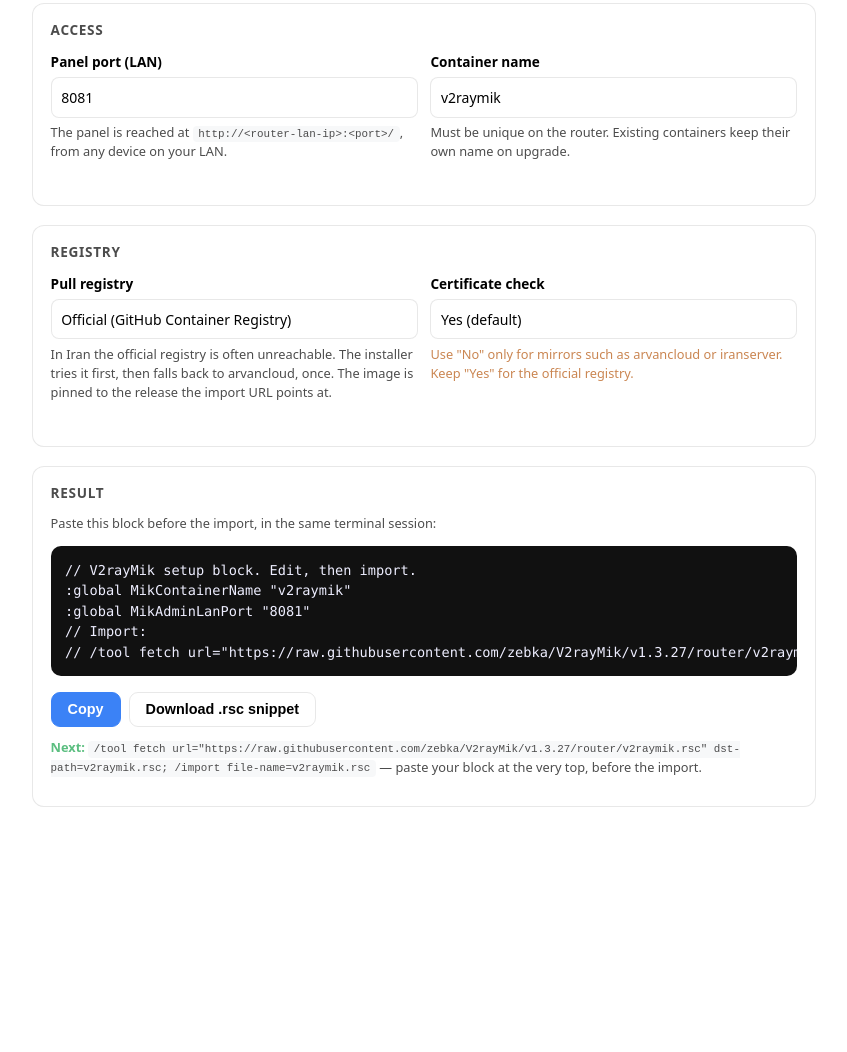
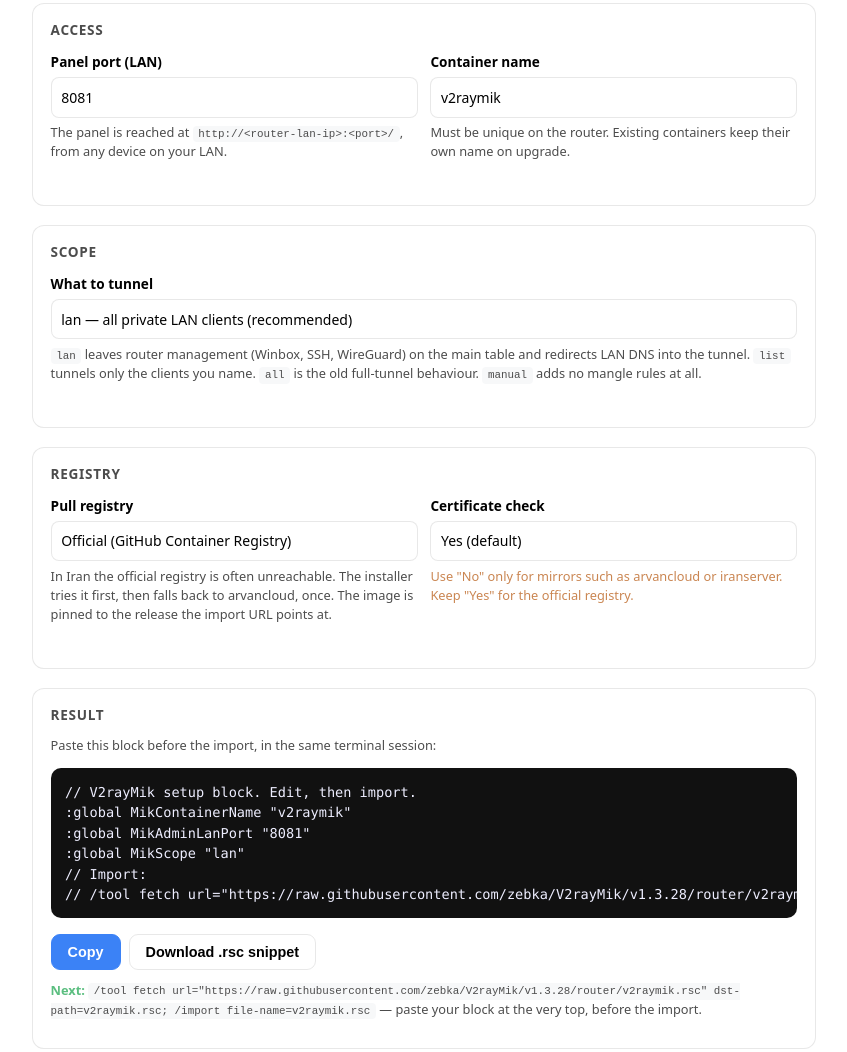
Before and after one commit to zebka/V2rayMik, a plain HTML site: page site/index.html in a window 1280 px wide. Shown: the part 345-1397 px from the top of the page, without its empty margins (216-1063 px from the left). Before the commit the page ends 1195 px from the top, so only its background shows below. Drawn offline with Linux system fonts and the light colour scheme.

Commit message:
release: 1.3.28
Multi-mode routing: MikScope all/lan/list/manual, mik-clients list mode with live Winbox editing, DNS redirect for lan/list, strict-forward accept, safe FastTrack/DNS restore, and four new unit tests.

```diff
--- a/site/index.html
+++ b/site/index.html
@@ -100,6 +100,27 @@
 </div>
 
 <div class="card">
+  <h2>Scope</h2>
+  <div class="row">
+    <div class="field">
+      <label for="scope">What to tunnel</label>
+      <select id="scope">
+        <option value="lan" selected>lan — all private LAN clients (recommended)</option>
+        <option value="list">list — only the selected clients</option>
+        <option value="all">all — LAN and router output (1.3.x default)</option>
+        <option value="manual">manual — plumbing only, write your own rules</option>
+      </select>
+      <p class="hint"><code>lan</code> leaves router management (Winbox, SSH, WireGuard) on the main table and redirects LAN DNS into the tunnel. <code>list</code> tunnels only the clients you name. <code>all</code> is the old full-tunnel behaviour. <code>manual</code> adds no mangle rules at all.</p>
+    </div>
+    <div class="field" id="clientsField" hidden>
+      <label for="clients">Clients to tunnel (list mode)</label>
+      <input id="clients" type="text" placeholder="192.168.10.0/24, 10.20.30.5">
+      <p class="hint">Comma-separated IPs or CIDRs. You can add more later in Winbox under <code>/ip firewall address-list</code>, list <code>mik-clients</code>, without re-importing.</p>
+    </div>
+  </div>
+</div>
+
+<div class="card">
   <h2>Registry</h2>
   <div class="row">
     <div class="field">
@@ -137,7 +158,7 @@
   // The release the import URL points at. The image tag has to be the same
   // version, because the .rsc at that tag pins that version. Bumping the
   // release is a one-line change here and in the URL below.
-  const VERSION = '1.3.27';
+  const VERSION = '1.3.28';
   const IMPORT_URL = `https://raw.githubusercontent.com/zebka/V2rayMik/v${VERSION}/router/v2raymik.rsc`;
   // The "Next:" hint and the generated block must show the same import line,
   // so it is built from IMPORT_URL once and reused in both places.
@@ -150,6 +171,9 @@
     containerName: document.getElementById('containerName'),
     registry: document.getElementById('registry'),
     cert: document.getElementById('cert'),
+    scope: document.getElementById('scope'),
+    clients: document.getElementById('clients'),
+    clientsField: document.getElementById('clientsField'),
     output: document.getElementById('output'),
   };
 
@@ -168,6 +192,14 @@
     if (disk) out.push(`:global MikDisk "${disk}${part ? '-' + part : ''}"`);
     if (name) out.push(`:global MikContainerName "${name}"`);
     out.push(`:global MikAdminLanPort "${lanPort}"`);
+
+    // The generator recommends "lan" for a router that is managed remotely;
+    // the import file itself still defaults to "all" for older installs.
+    out.push(`:global MikScope "${vars.scope.value}"`);
+    if (vars.scope.value === 'list') {
+      const clients = vars.clients.value.trim();
+      if (clients) out.push(`:global MikSrcAddress "${clients}"`);
+    }
 
     if (vars.registry.value === 'arvancloud') {
       out.push(`:global MikRegistryUrl "https://docker.arvancloud.ir"`);
@@ -192,7 +224,15 @@
     vars.output.textContent = gen();
   }
 
+  // Show the client field only for list mode, and keep the output in sync
+  // when the client list is edited.
+  vars.clients.addEventListener('input', render);
+  function renderClients() {
+    vars.clientsField.hidden = vars.scope.value !== 'list';
+  }
+
   document.querySelectorAll('select').forEach(sel => sel.addEventListener('change', () => {
+    if (sel.id === 'scope') renderClients();
     if (sel.id === 'lanPort' && sel.value === 'custom') {
       const port = prompt('Port (1–65535)', '8081');
       if (port === null) return;
@@ -226,6 +266,7 @@
     URL.revokeObjectURL(a.href);
   });
 
+  renderClients();
   render();
 </script>
 </body>
```
Also changed, not shown: 15 other files.
